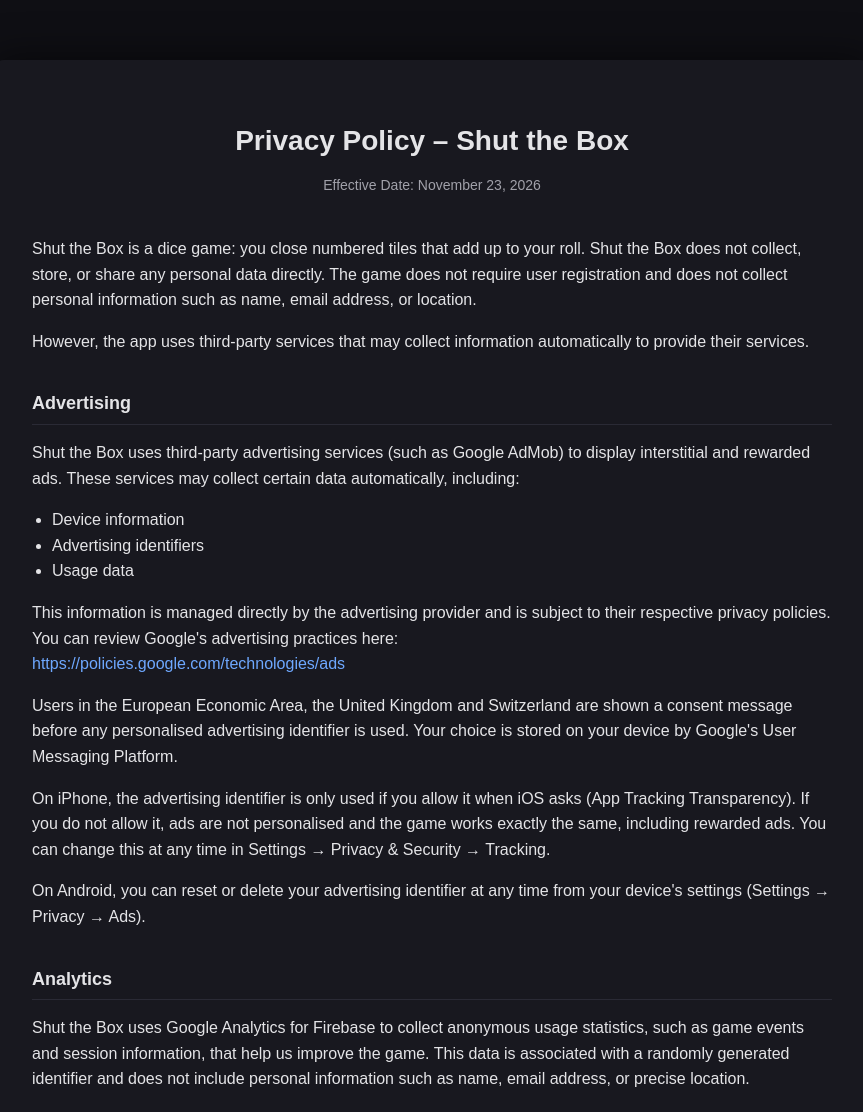
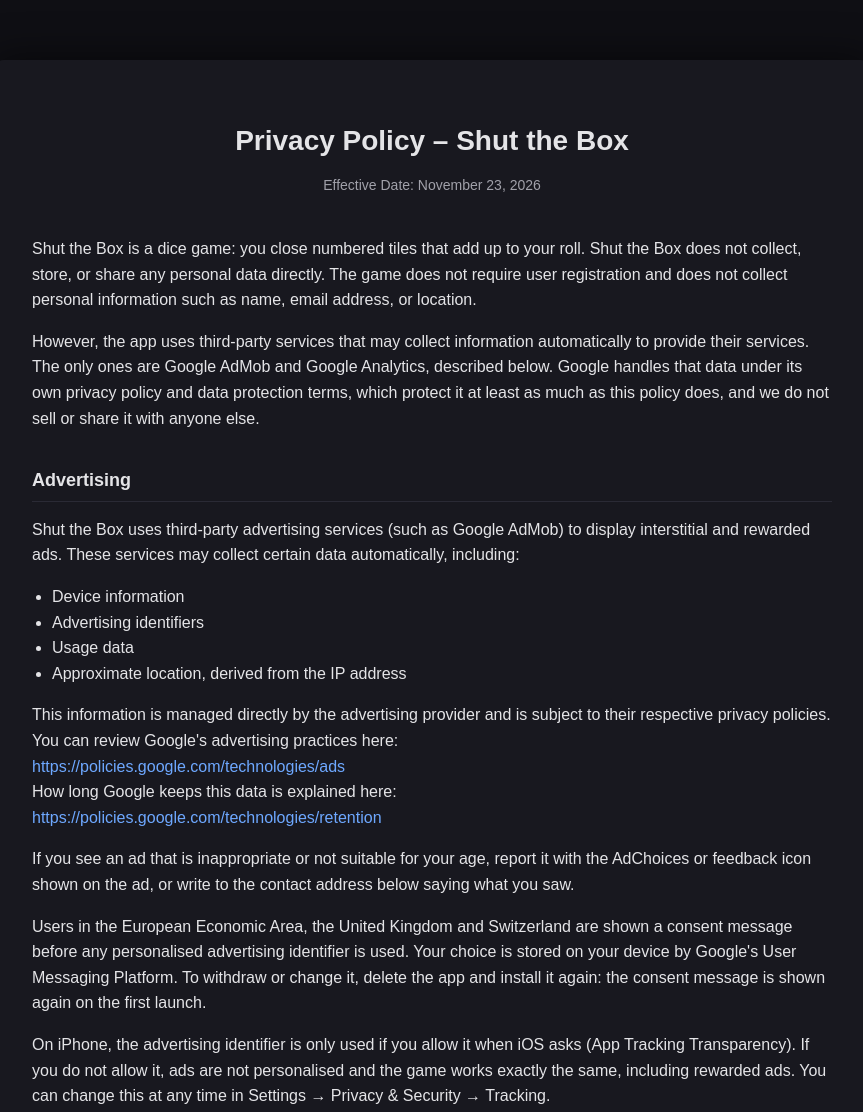
Before and after one commit to toniRamos/shut-the-box-privacy, a plain HTML site: page index.html in a window 1280 px wide. Shown: the top 1112 px of the page, without its empty margins (208-1071 px from the left). Drawn offline with Linux system fonts and the light colour scheme.

Commit message:
Policy: third-party protection, retention, how to withdraw consent, approximate location and how to report an ad (App Store 5.1.1(i), 2.5.18)
Co-Authored-By: Claude Opus 5.5 <noreply@anthropic.com>

```diff
--- a/index.html
+++ b/index.html
@@ -40,7 +40,10 @@
 
     <p>
         However, the app uses third-party services that may collect information automatically
-        to provide their services.
+        to provide their services. The only ones are Google AdMob and Google Analytics, described
+        below. Google handles that data under its own privacy policy and data protection terms,
+        which protect it at least as much as this policy does, and we do not sell or share it with
+        anyone else.
     </p>
 
     <h2>Advertising</h2>
@@ -53,6 +56,7 @@
         <li>Device information</li>
         <li>Advertising identifiers</li>
         <li>Usage data</li>
+        <li>Approximate location, derived from the IP address</li>
     </ul>
     <p>
         This information is managed directly by the advertising provider and is subject to their
@@ -61,11 +65,24 @@
         <a href="https://policies.google.com/technologies/ads" target="_blank">
             https://policies.google.com/technologies/ads
         </a>
+        <br>
+        How long Google keeps this data is explained here:
+        <br>
+        <a href="https://policies.google.com/technologies/retention" target="_blank">
+            https://policies.google.com/technologies/retention
+        </a>
+    </p>
+    <p>
+        If you see an ad that is inappropriate or not suitable for your age, report it with the
+        AdChoices or feedback icon shown on the ad, or write to the contact address below saying
+        what you saw.
     </p>
     <p>
         Users in the European Economic Area, the United Kingdom and Switzerland are shown a
         consent message before any personalised advertising identifier is used. Your choice is
-        stored on your device by Google's User Messaging Platform.
+        stored on your device by Google's User Messaging Platform. To withdraw or change it,
+        delete the app and install it again: the consent message is shown again on the first
+        launch.
     </p>
     <p>
         On iPhone, the advertising identifier is only used if you allow it when iOS asks
@@ -83,7 +100,9 @@
         Shut the Box uses Google Analytics for Firebase to collect anonymous usage statistics, such as
         game events and session information, that help us improve the game. This data is
         associated with a randomly generated identifier and does not include personal information
-        such as name, email address, or precise location.
+        such as name, email address, or precise location. Google Analytics deletes these events
+        automatically when the data retention period of the game's analytics property ends.
+        Deleting the app stops them for good: nothing is sent once it is uninstalled.
     </p>
 
     <h2>Platform Services</h2>
```
